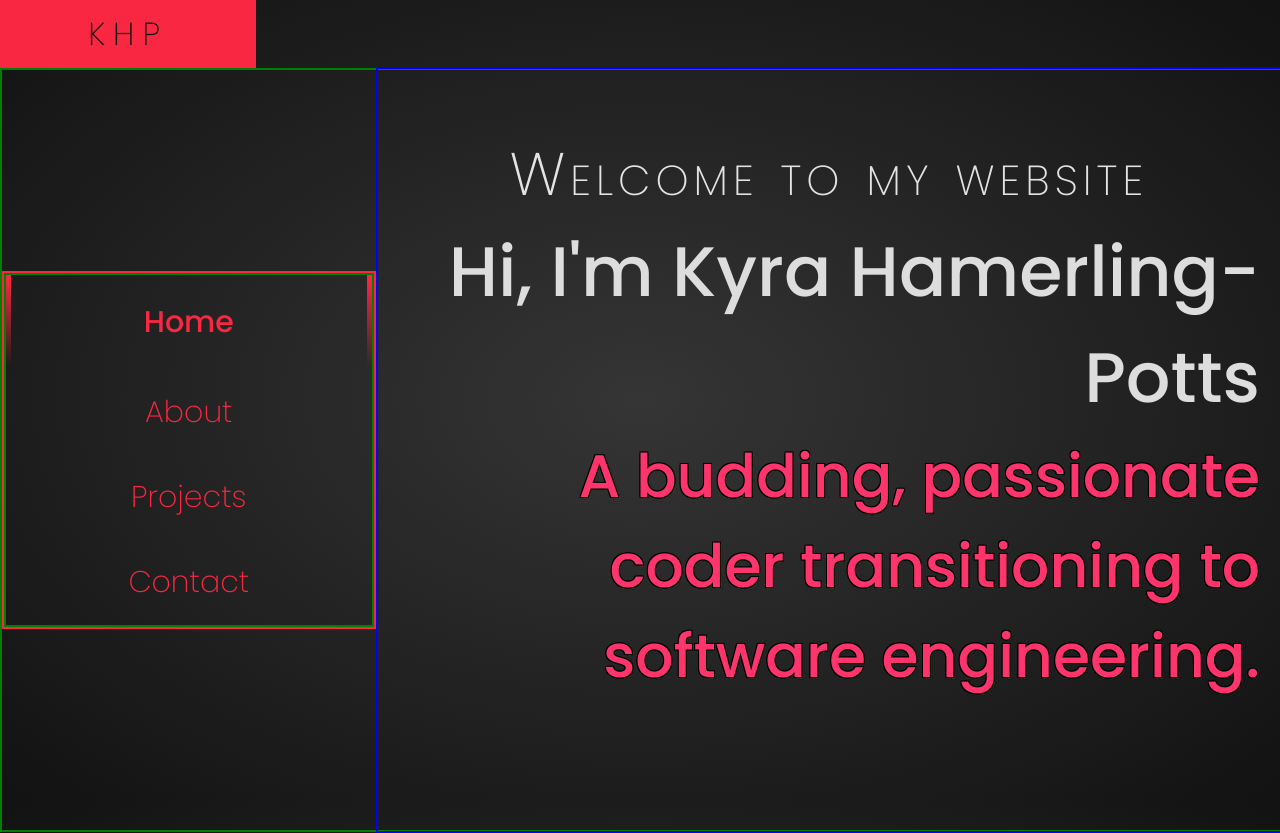
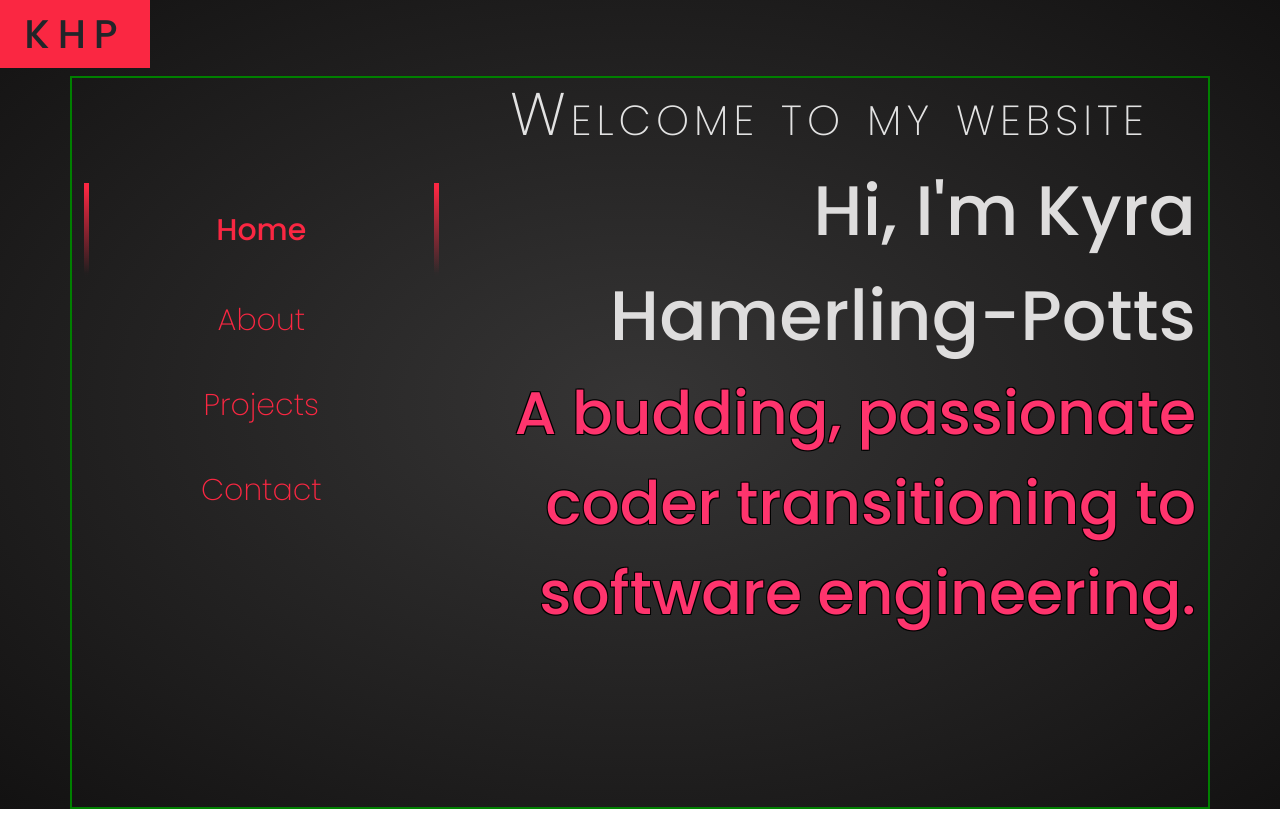
Before and after one commit to khamerling-potts/portfolio, a React (Create React App) app in the folder kyra_hamerling_potts/: page / in a window 1280 px wide. After the commit the page ends 809 px from the top, so only its background shows below. Built offline with nearby package versions, Linux system fonts and the light colour scheme.

Commit message:
converting to react bootstrap grid

```diff
--- a/kyra_hamerling_potts/package.json
+++ b/kyra_hamerling_potts/package.json
@@ -6,7 +6,9 @@
     "@testing-library/jest-dom": "^5.17.0",
     "@testing-library/react": "^13.4.0",
     "@testing-library/user-event": "^13.5.0",
+    "bootstrap": "^5.3.3",
     "react": "^18.2.0",
+    "react-bootstrap": "^2.10.4",
     "react-dom": "^18.2.0",
     "react-router-dom": "^6.17.0",
     "react-scripts": "5.0.1",
--- a/kyra_hamerling_potts/src/App.css
+++ b/kyra_hamerling_potts/src/App.css
@@ -14,15 +14,33 @@ body {
 .sidenav * {
   box-sizing: border-box; /* Added box-sizing property */
 }
+
+.App {
+  height: 100vh;
+  /* border: 2px solid pink; */
+}
 /* Responsive positioning */
 
 .pageContainer {
   display: flex;
   justify-content: center;
   align-items: center;
+  /* border: 2px solid green; */
+
+  /* header height: 67.5px */
+  height: calc(100vh - 67.5px);
+  width: 100vw;
+}
+
+.container {
+  /* header height: 67.5px */
+  height: calc(100vh - 67.5px);
   border: 2px solid green;
-  height: 95vh;
-  width: 100vw;
+}
+
+.col-4,
+.col-8 {
+  align-content: center;
 }
 /* formatting nav area on the left*/
 .navSection {
@@ -30,46 +48,49 @@ body {
   flex-direction: column;
   justify-content: center;
   align-self: center;
-  /* margin-top: 100px; */
   float: left;
-  border: 2px solid #fa2742;
-  width: 30%;
+  width: 100%;
 }
 
 .sidenav {
   display: flex;
   flex-direction: column;
   justify-content: space-between;
-  border: 2px solid green;
   text-align: center;
   height: 60%;
 }
 
-#nameHeader {
-  width: 20%;
-}
-.navSection * {
-  box-sizing: border-box;
+.navlink {
+  color: #fa2742;
+  text-decoration: none;
 }
 
-.textContainerInner {
-  max-height: 100%;
+#nameHeader {
+  width: 150px;
+}
+/* .navSection * {
+  box-sizing: border-box;
+} */
+
+.homeTextContainer {
+  height: 90%;
   overflow-y: auto;
   /* position: relative; */
 }
 
-.content {
-  /* border: 2px solid rgb(77, 77, 219); */
-  height: 95%;
+/* .content {
+  height: 100%;
   padding: 20px;
   display: flex;
   flex-direction: column;
-  width: 70%;
   border: solid 2px blue;
-}
+} */
 
 /**** MOBILE LAYOUT HOME ****/
 @media only screen and (max-width: 600px) {
+  .App {
+    height: auto;
+  }
   .pageContainer {
     display: flex;
     flex-direction: column;
@@ -99,19 +120,21 @@ body {
     width: 100%;
   }
 
-  .nav-link {
+  .navlink {
     font-size: 25px;
     width: 100%;
   }
 
   .content {
-    width: auto;
+    width: 100vw;
+    padding: 0;
   }
 
   .textContainerInner {
     display: flex;
     align-items: center;
     flex-direction: column;
+    padding: 20px;
   }
 }
 /****  ****/
@@ -121,12 +144,13 @@ body {
   text-align: center;
   color: white;
   opacity: 87%;
-  margin-bottom: 0px;
-  margin-top: 40px;
+  /* margin-bottom: 40px; */
+  /* margin-top: 40px; */
   font-size: 60px;
   font-variant: small-caps;
   letter-spacing: 5px;
   font-weight: 200;
+  height: 10%;
 }
 
 h1 {
@@ -217,6 +241,7 @@ a {
   text-align: right;
   margin: 0px;
   font-weight: 500;
+  width: 100%;
 }
 
 #homeIntro2 {
@@ -234,11 +259,12 @@ a {
 /*about me page*/
 
 #aboutText {
-  text-align: center;
+  text-align: justify;
   color: rgb(222, 221, 221);
   font-family: "Poppins", sans-serif;
   font-size: 25px;
   font-weight: 300;
+  /* flex: 1; */
 }
 
 .aboutTextContainer {
@@ -255,7 +281,15 @@ a {
       rgba(0, 0, 0, 0)
     )
     100% 1;
+  padding: 20px;
+  overflow-y: auto;
+  height: 90%;
 }
+
+/* .aboutHeader {
+  padding-bottom: 40px;
+  height: 20%;
+} */
 
 @media only screen and (max-width: 600px) {
   #headshot {
@@ -269,10 +303,10 @@ a {
 
 @media only screen and (min-width: 601px) {
   #headshot {
-    height: auto;
-    max-width: 15%;
+    width: auto;
+    height: 150px;
     float: right;
-    margin: 20px;
+    margin-left: 20px;
     border: 3px solid #fa2742;
     border-radius: 10px;
     box-shadow: 0px 0px 2px 2px#FA2742;
--- a/kyra_hamerling_potts/src/App.js
+++ b/kyra_hamerling_potts/src/App.js
@@ -2,6 +2,9 @@ import logo from "./logo.svg";
 import "./App.css";
 import { Outlet } from "react-router-dom";
 import NavBar from "./components/NavBar";
+import Container from "react-bootstrap/Container";
+import Row from "react-bootstrap/Row";
+import Col from "react-bootstrap/Col";
 
 function App() {
   return (
@@ -9,10 +12,20 @@ function App() {
       <header className="appHeader">
         <h1 id="nameHeader">KHP</h1>
       </header>
-      <div className="pageContainer">
+      {/* <div className="pageContainer">
         <NavBar />
         <Outlet />
-      </div>
+      </div> */}
+      <Container>
+        <Row>
+          <Col xs={4}>
+            <NavBar />
+          </Col>
+          <Col xs={8}>
+            <Outlet />
+          </Col>
+        </Row>
+      </Container>
     </div>
   );
 }
--- a/kyra_hamerling_potts/src/components/NavBar.js
+++ b/kyra_hamerling_potts/src/components/NavBar.js
@@ -4,16 +4,16 @@ function NavBar() {
   return (
     <section class="navSection">
       <nav class="sidenav">
-        <NavLink to="/" className="nav-link">
+        <NavLink to="/" className="navlink">
           Home
         </NavLink>
-        <NavLink to="/about" className="nav-link">
+        <NavLink to="/about" className="navlink">
           About
         </NavLink>
-        <NavLink to="/projects" className="nav-link">
+        <NavLink to="/projects" className="navlink">
           Projects
         </NavLink>
-        <NavLink to="/contact" className="nav-link">
+        <NavLink to="/contact" className="navlink">
           Contact
         </NavLink>
       </nav>
--- a/kyra_hamerling_potts/src/index.js
+++ b/kyra_hamerling_potts/src/index.js
@@ -4,6 +4,9 @@ import "./index.css";
 import reportWebVitals from "./reportWebVitals";
 import { createBrowserRouter, RouterProvider } from "react-router-dom";
 import routes from "./routes";
+
+// Importing the Bootstrap CSS
+import "bootstrap/dist/css/bootstrap.min.css";
 
 const router = createBrowserRouter(routes);
 const root = ReactDOM.createRoot(document.getElementById("root"));
--- a/kyra_hamerling_potts/src/pages/About.js
+++ b/kyra_hamerling_potts/src/pages/About.js
@@ -1,12 +1,18 @@
 import NavBar from "../components/NavBar";
 import headshot from "../images/headshot2.png";
+import Container from "react-bootstrap/Container";
+import Row from "react-bootstrap/Row";
 
 function About() {
   return (
-    <div className="content">
-      <h2 className="sectionHeader">About Me</h2>
-      <section className="textContainerInner aboutTextContainer">
+    // <div className="content">
+    <Container>
+      <Row className="g-4">
+        <h2 className="sectionHeader">About Me</h2>
+      </Row>
+      <section className="aboutTextContainer">
         <img src={headshot} id="headshot" />
+
         <p id="aboutText">
           <p>
             My name is Kyra Hamerling-Potts and I am a full-stack software
@@ -41,7 +47,9 @@ function About() {
           </p>
         </p>
       </section>
-    </div>
+    </Container>
+
+    // </div>
     // <>
     //   <h2 className="sectionHeader">About me</h2>
     //   <div class="content">
--- a/kyra_hamerling_potts/src/pages/Home.js
+++ b/kyra_hamerling_potts/src/pages/Home.js
@@ -1,9 +1,8 @@
-import NavBar from "../components/NavBar";
 function Home() {
   return (
     <div className="content">
       <h2 className="sectionHeader">Welcome to my website</h2>
-      <section className="textContainerInner">
+      <section className="homeTextContainer">
         <p id="homeIntro1">Hi, I'm Kyra Hamerling-Potts</p>
         <p id="homeIntro2">
           A budding, passionate coder transitioning to software engineering.
```
Also changed, not shown: 1 other file (tests, documents, lock files or other folders).
